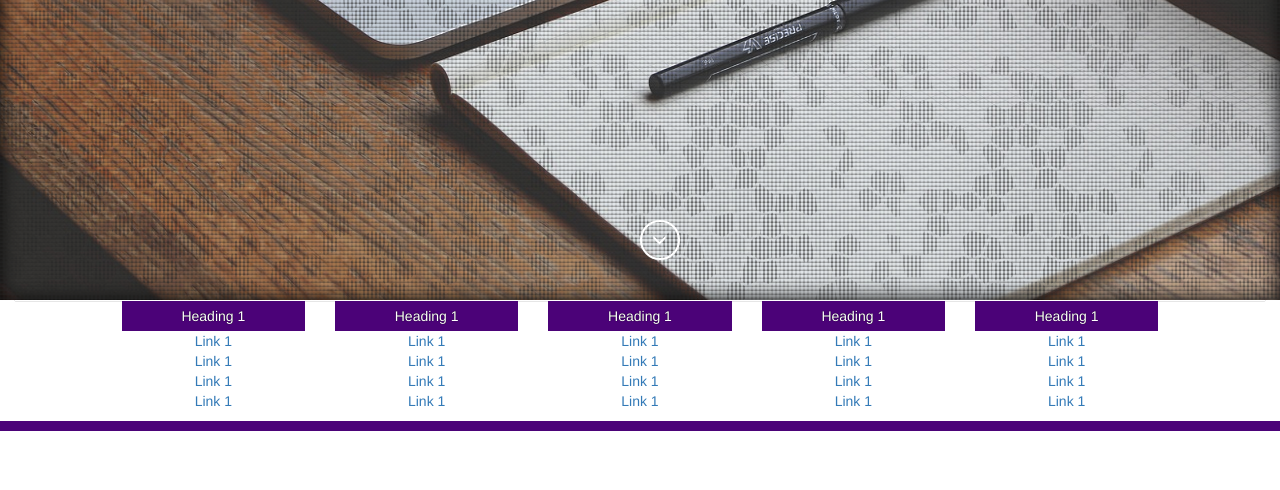
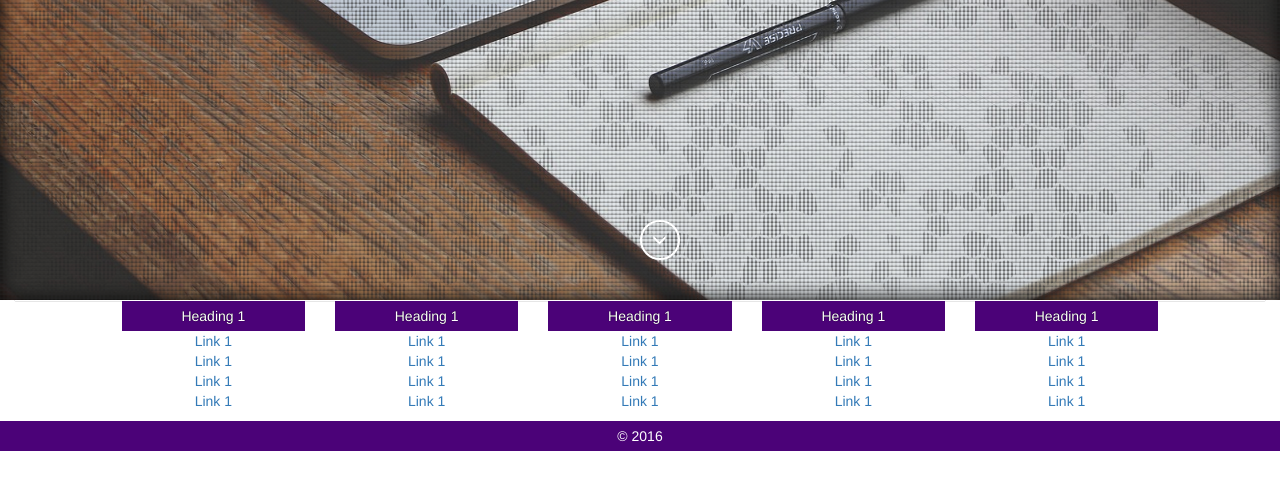
Before and after one commit to abirnag/html-Template-, a plain HTML site: page index.html in a window 1280 px wide. Shown: the part 500-990 px from the top of the page. Drawn offline with nearby package versions, Linux system fonts and the light colour scheme.

Commit message:
Save without checking

```diff
--- a/index.html
+++ b/index.html
@@ -120,6 +120,7 @@
 
              </div>
         <div class="col-sm-12 col-lg-12 col-md-12 col-md-12 cust-copyright">
+            &copy; 2016
         </div>
          </div>
     </footer>
```
